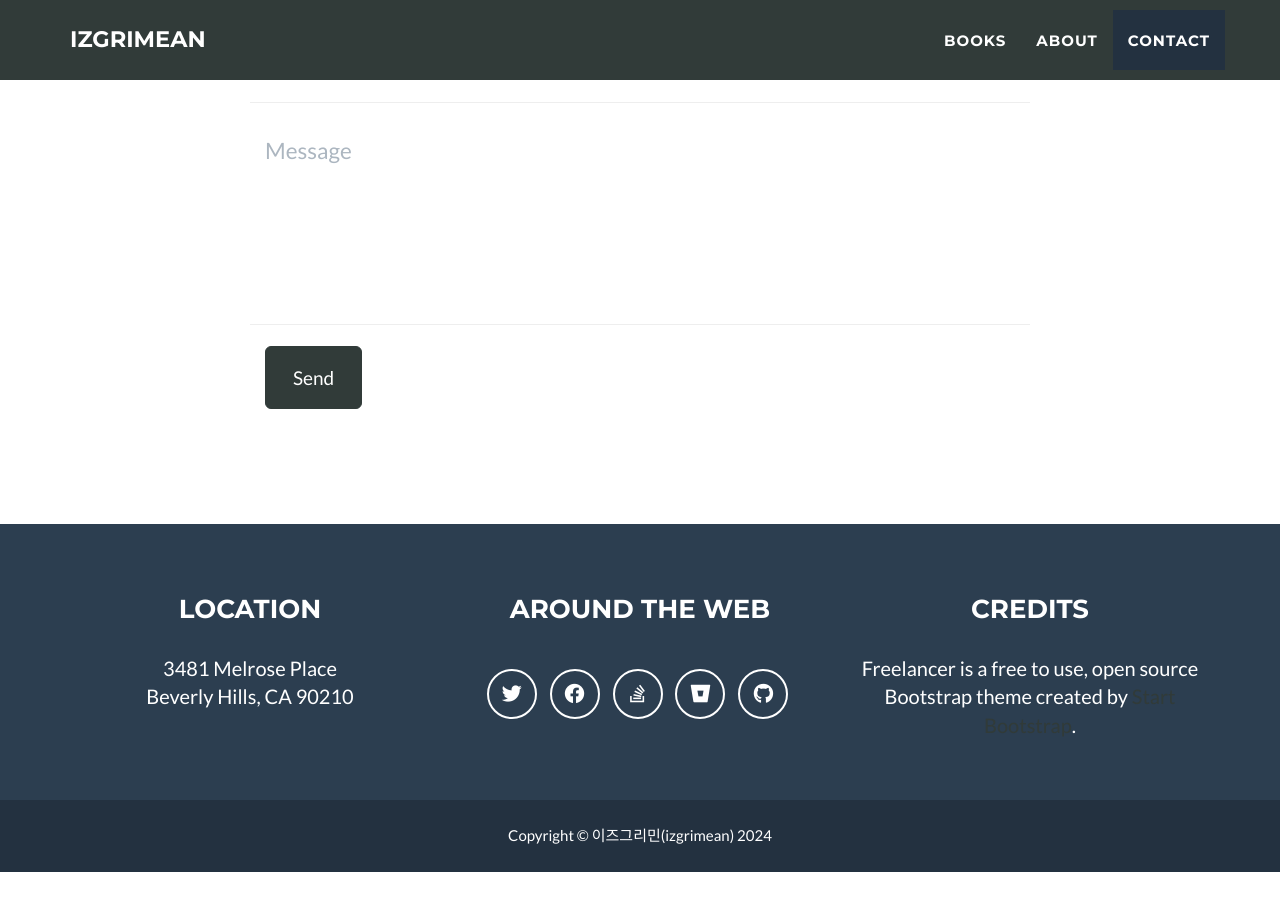
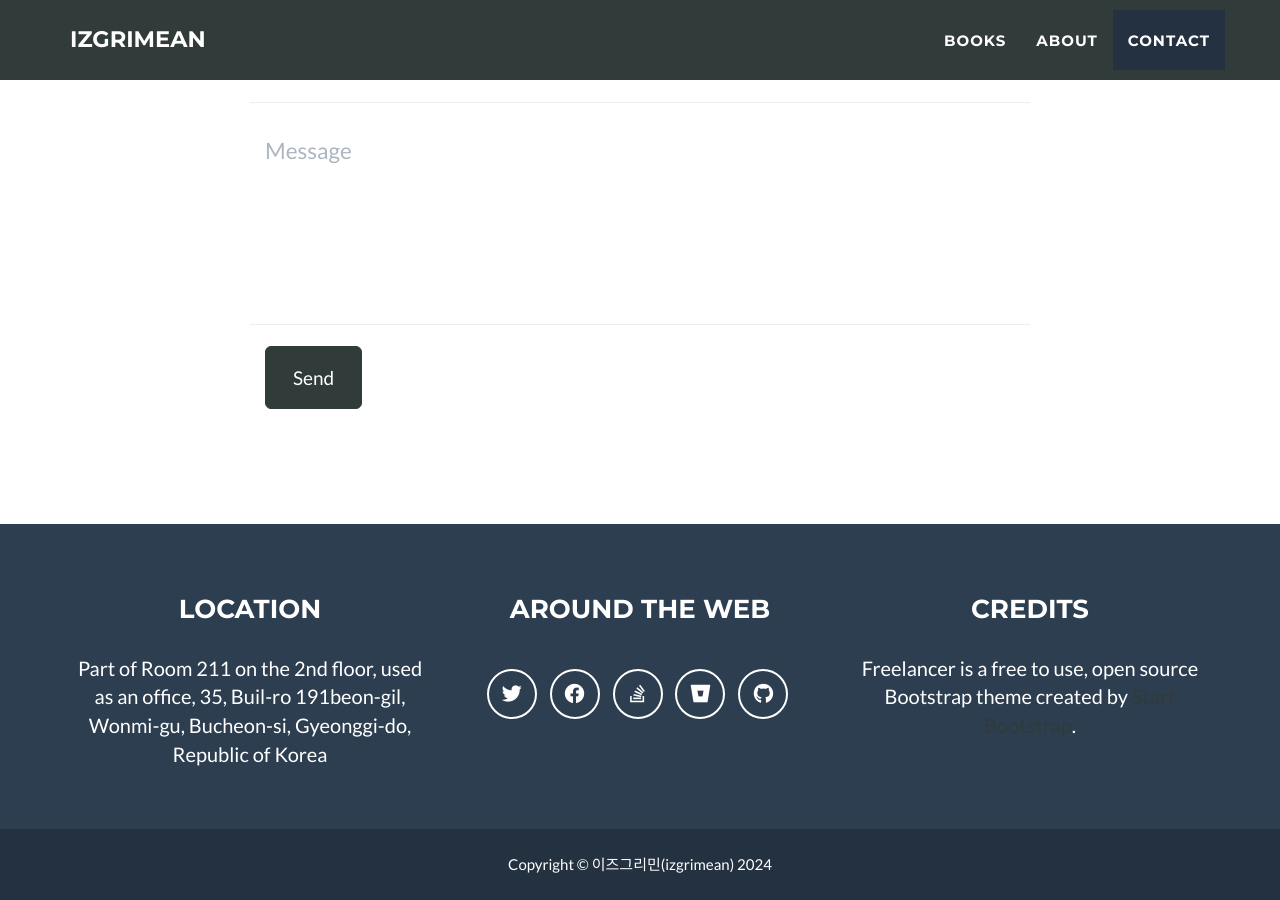
Before and after one commit to izgrimean/izgrimean.github.io, a Jekyll site: the page built from _posts/2014-07-18-project-1.markdown, in a window 1280 px wide and 900 px high, scrolled down 2192 px. Built offline with Jekyll 4.4.1, drawn with Linux system fonts in a browser that asks for light colours; before the commit the page ends 3064 px from its top, so only the background shows below that.

Commit message:
Update footer.html

```diff
--- a/_includes/footer.html
+++ b/_includes/footer.html
@@ -6,9 +6,14 @@
         <div class="footer-col col-md-4">
           <h3>{{ site.footer.location }}</h3>
           <p>
+            <!--
             {% for adress in site.address %}
             {{ adress.line }} <br>
             {% endfor %}
+            -->
+            Part of Room 211 on the 2nd floor, used as an office,
+            35, Buil-ro 191beon-gil, Wonmi-gu,
+            Bucheon-si, Gyeonggi-do, Republic of Korea
           </p>
         </div>
         <div class="footer-col col-md-4">
```
